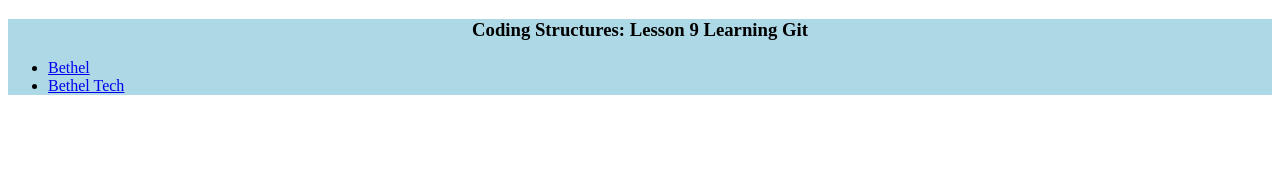
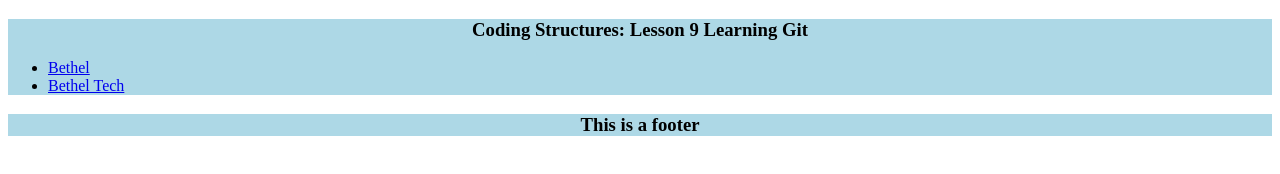
Before and after one commit to OscarM00/l09-git, a plain HTML site: page index.html in a window 1280 px wide. Drawn offline with Linux system fonts and the light colour scheme.

Commit message:
Added footer to index.html file

```diff
--- a/index.html
+++ b/index.html
@@ -16,5 +16,8 @@
             </ul>
         </nav>
         </header>
+        <footer style=background-color:lightblue>
+            <h3 style=text-align:center>This is a footer</h3>
+        </footer>
 </body>
 </html>
```
